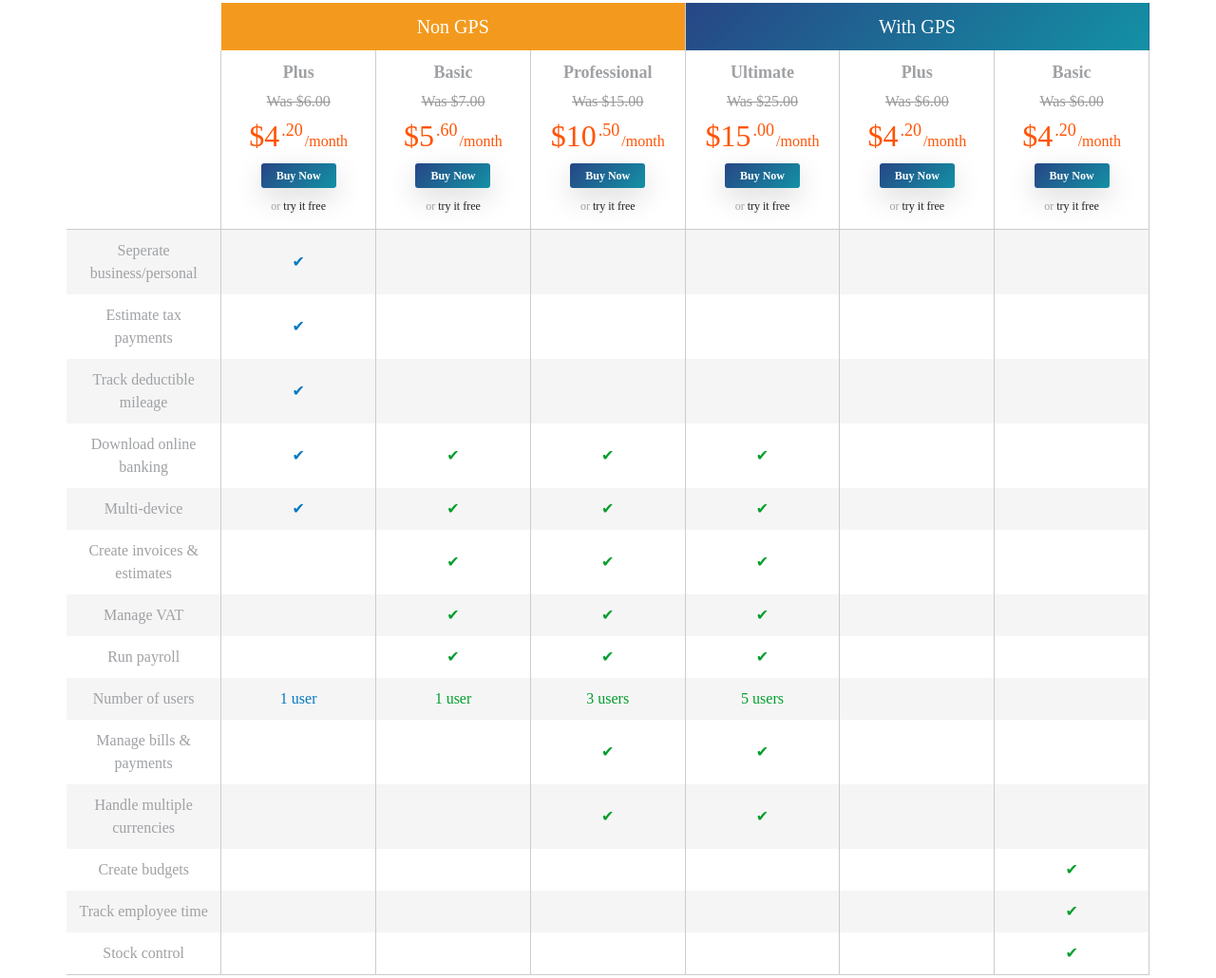
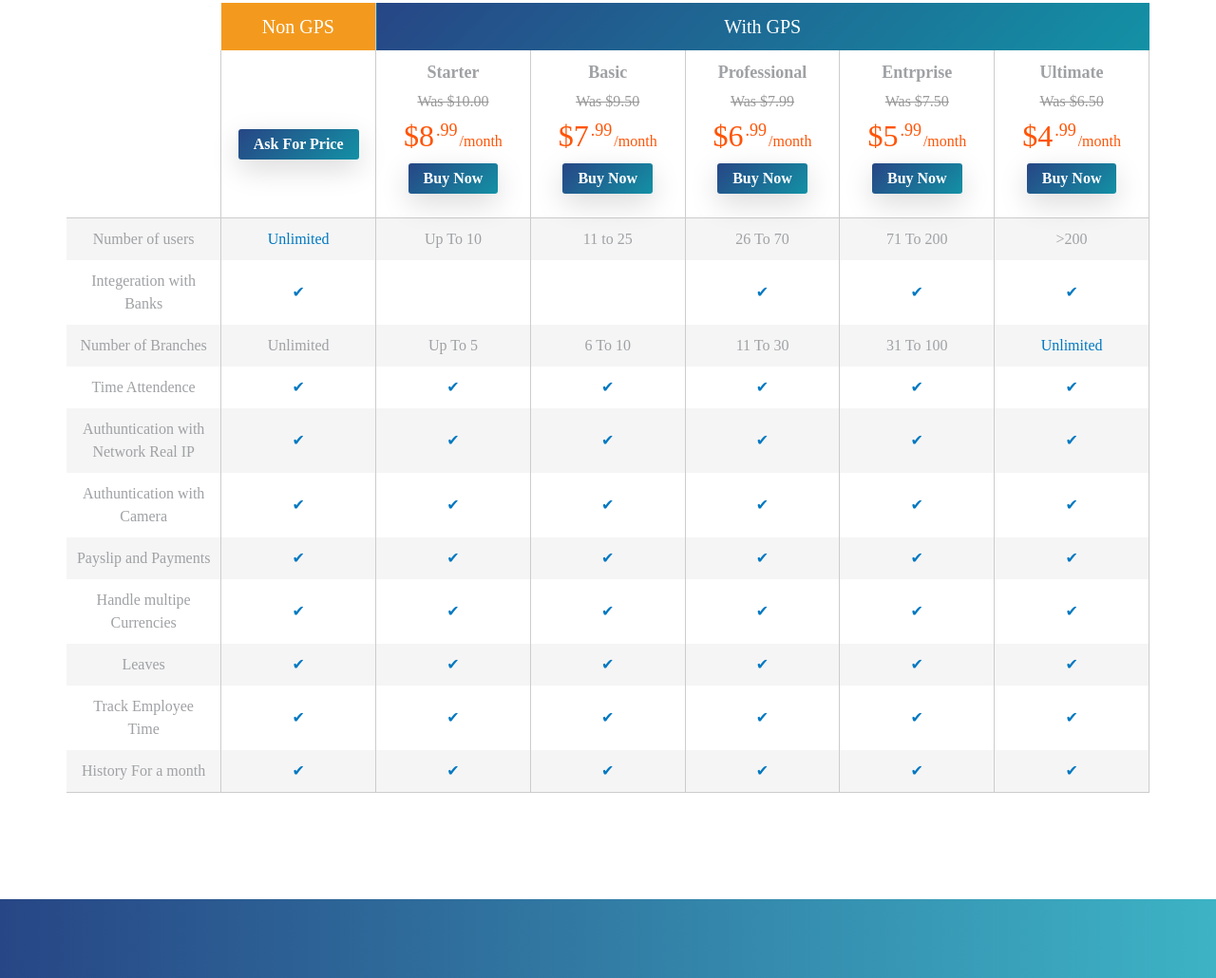
Before and after one commit to MAhmoud2527/in-out, a plain HTML site: page pricing.html in a window 1280 px wide. Shown: the part 683-1713 px from the top of the page at 95% size. Drawn offline with Linux system fonts and the light colour scheme.

Commit message:
update Table data

```diff
--- a/css/style.css
+++ b/css/style.css
@@ -1405,7 +1405,7 @@ figure figcaption {
 .comparison .price-buy {
   background:#18829ceb;
   padding:10px 20px;
-  font-size:12px;
+  font-size:16px;
   display:inline-block;
   color:#FFF;
   font-weight: bold;
--- a/css/style2.css
+++ b/css/style2.css
@@ -3158,7 +3158,7 @@ figure figcaption {
 .comparison .price-buy {
   background:#18829ceb;
   padding:10px 20px;
-  font-size:12px;
+  font-size:16px;
   display:inline-block;
   font-weight: bold;
   font-family: cairo;
--- a/pricing.html
+++ b/pricing.html
@@ -133,256 +133,221 @@
                 <thead>
                   <tr>
                     <th class="tl tl2"></th>
-                    <th  colspan="3" class="qbse">
+                    <th  colspan="" class="qbse">
                       Non GPS
                     </th>
-                    <th colspan="3" class="qbo">
+                    <th colspan="5" class="qbo">
                       With GPS
                     </th>
                   </tr>
                   <tr>
                     <th class="tl"></th>
                     <th class="compare-heading">
-                      Plus
+
                     </th>
                     <th class="compare-heading">
-                       Basic
+                       Starter
+                    </th>
+                    <th class="compare-heading">
+                      Basic
                     </th>
                     <th class="compare-heading">
                       Professional
                     </th>
                     <th class="compare-heading">
-                      Ultimate
+                      Entrprise
                     </th>
                     <th class="compare-heading">
-                      Plus
-                    </th>
-                    <th class="compare-heading">
-                       Basic
+                       Ultimate
                     </th>
                   </tr>
                   <tr>
                     <th></th>
                     <th class="price-info">
-                      <div class="price-was">Was $6.00</div>
-                      <div class="price-now"><span>$4<span class="price-small">.20</span></span> /month</div>
-                      <div><a href="#" class="price-buy btn btn-primary" data-toggle="modal" data-target="#FormDetials">Buy <span class="hide-mobile">Now</span></a></div>
-                      <div class="price-try"><span class="hide-mobile">or </span><a href="#">try <span class="hide-mobile">it free</span></a></div>
+                      <!-- <div class="price-was">Was $6.00</div> -->
+                      <!-- <div class="price-now"><span>$4<span class="price-small">.20</span></span> /month</div> -->
+                      <div>
+                        <a href="#" class="price-buy btn btn-primary" data-toggle="modal"
+                         data-target="#FormDetials">Ask For Price<span class="hide-mobile"></span>
+                        </a>
+                      </div>
+                      <!-- <div class="price-try"><span class="hide-mobile">or </span><a href="#">try <span class="hide-mobile">it free</span></a></div> -->
                     </th>
                     <th class="price-info">
-                      <div class="price-was">Was $7.00</div>
-                      <div class="price-now"><span>$5<span class="price-small">.60</span></span> /month</div>
+                      <div class="price-was">Was $10.00</div>
+                      <div class="price-now"><span>$8<span class="price-small">.99</span></span> /month</div>
                       <div><a href="#" class="price-buy btn btn-primary" data-toggle="modal" data-target="#FormDetials">Buy <span class="hide-mobile">Now</span></a></div>
-                      <div class="price-try"><span class="hide-mobile">or </span><a href="#">try <span class="hide-mobile">it free</span></a></div>
+                      <!-- <div class="price-try"><span class="hide-mobile">or </span><a href="#">try <span class="hide-mobile">it free</span></a></div> -->
                     </th>
                     <th class="price-info">
-                      <div class="price-was">Was $15.00</div>
-                      <div class="price-now"><span>$10<span class="price-small">.50</span></span> /month</div>
+                      <div class="price-was">Was $9.50</div>
+                      <div class="price-now"><span>$7<span class="price-small">.99</span></span> /month</div>
                       <div><a href="#" class="price-buy btn btn-primary" data-toggle="modal" data-target="#FormDetials">Buy <span class="hide-mobile">Now</span></a></div>
-                      <div class="price-try"><span class="hide-mobile">or </span><a href="#">try <span class="hide-mobile">it free</span></a></div>
+                      <!-- <div class="price-try"><span class="hide-mobile">or </span><a href="#">try <span class="hide-mobile">it free</span></a></div> -->
                     </th>
                     <th class="price-info">
-                      <div class="price-was">Was $25.00</div>
-                      <div class="price-now"><span>$15<span class="price-small">.00</span></span> /month</div>
+                      <div class="price-was">Was $7.99</div>
+                      <div class="price-now"><span>$6<span class="price-small">.99</span></span> /month</div>
                       <div><a href="#" class="price-buy btn btn-primary" data-toggle="modal" data-target="#FormDetials">Buy <span class="hide-mobile">Now</span></a></div>
-                      <div class="price-try"><span class="hide-mobile">or </span><a href="#">try <span class="hide-mobile">it free</span></a></div>
+                      <!-- <div class="price-try"><span class="hide-mobile">or </span><a href="#">try <span class="hide-mobile">it free</span></a></div> -->
                     </th>
                     <th class="price-info">
-                      <div class="price-was">Was $6.00</div>
-                      <div class="price-now"><span>$4<span class="price-small">.20</span></span> /month</div>
+                      <div class="price-was">Was $7.50</div>
+                      <div class="price-now"><span>$5<span class="price-small">.99</span></span> /month</div>
                       <div><a href="#" class="price-buy btn btn-primary" data-toggle="modal" data-target="#FormDetials">Buy <span class="hide-mobile">Now</span></a></div>
-                      <div class="price-try"><span class="hide-mobile">or </span><a href="#">try <span class="hide-mobile">it free</span></a></div>
+                      <!-- <div class="price-try"><span class="hide-mobile">or </span><a href="#">try <span class="hide-mobile">it free</span></a></div> -->
                     </th>
                     <th class="price-info">
-                      <div class="price-was">Was $6.00</div>
-                      <div class="price-now"><span>$4<span class="price-small">.20</span></span> /month</div>
+                      <div class="price-was">Was $6.50</div>
+                      <div class="price-now"><span>$4<span class="price-small">.99</span></span> /month</div>
                       <div><a href="#" class="price-buy btn btn-primary" data-toggle="modal" data-target="#FormDetials">Buy <span class="hide-mobile">Now</span></a></div>
-                      <div class="price-try"><span class="hide-mobile">or </span><a href="#">try <span class="hide-mobile">it free</span></a></div>
+                      <!-- <div class="price-try"><span class="hide-mobile">or </span><a href="#">try <span class="hide-mobile">it free</span></a></div> -->
                     </th>
                   </tr>
                 </thead>
                 <tbody>
                   <tr>
                     <td></td>
-                    <td colspan="6">Seperate business from personal spending</td>
-                  </tr>
-                  <tr class="compare-row">
-                    <td>Seperate business/personal</td>
-                    <td><span class="tickblue">✔</span></td>
-                    <td></td>
-                    <td></td>
-                    <td></td>
-                    <td></td>
-                    <td></td>
-                  </tr>
-                  <tr>
-                    <td>&nbsp;</td>
-                    <td colspan="6">Estimate tax payments</td>
-                  </tr>
-                  <tr>
-                    <td>Estimate tax payments</td>
-                    <td><span class="tickblue">✔</span></td>
-                    <td></td>
-                    <td></td>
-                    <td></td>
-                    <td></td>
-                    <td></td>
-                  </tr>
-                  <tr>
-                    <td>&nbsp;</td>
-                    <td colspan="6">Track deductible mileage</td>
-                  </tr>
-                  <tr class="compare-row">
-                    <td>Track deductible mileage</td>
-                    <td><span class="tickblue">✔</span></td>
-                    <td></td>
-                    <td></td>
-                    <td></td>
-                    <td></td>
-                    <td></td>
-                  </tr>
-                  <tr>
-                    <td>&nbsp;</td>
-                    <td colspan="6">Download online banking</td>
-                  </tr>
-                  <tr>
-                    <td>Download online banking</td>
-                    <td><span class="tickblue">✔</span></td>
-                    <td><span class="tickgreen">✔</span></td>
-                    <td><span class="tickgreen">✔</span></td>
-                    <td><span class="tickgreen">✔</span></td>
-                    <td></td>
-                    <td></td>
-                  </tr>
-                  <tr>
-                    <td>&nbsp;</td>
-                    <td colspan="6">Works on PC, Mac & mobile</td>
-                  </tr>
-                  <tr class="compare-row">
-                    <td>Multi-device</td>
-                    <td><span class="tickblue">✔</span></td>
-                    <td><span class="tickgreen">✔</span></td>
-                    <td><span class="tickgreen">✔</span></td>
-                    <td><span class="tickgreen">✔</span></td>
-                    <td></td>
-                    <td></td>
-                  </tr>
-                  <tr>
-                    <td>&nbsp;</td>
-                    <td colspan="6">Create invoices & estimates</td>
-                  </tr>
-                  <tr>
-                    <td>Create invoices & estimates</td>
-                    <td></td>
-                    <td><span class="tickgreen">✔</span></td>
-                    <td><span class="tickgreen">✔</span></td>
-                    <td><span class="tickgreen">✔</span></td>
-                    <td></td>
-                    <td></td>
-                  </tr>
-                  <tr>
-                    <td>&nbsp;</td>
-                    <td colspan="6">Manage VAT</td>
-                  </tr>
-                  <tr class="compare-row">
-                    <td>Manage VAT</td>
-                    <td></td>
-                    <td><span class="tickgreen">✔</span></td>
-                    <td><span class="tickgreen">✔</span></td>
-                    <td><span class="tickgreen">✔</span></td>
-                    <td></td>
-                    <td></td>
-                  </tr>
-                  <tr>
-                    <td>&nbsp;</td>
-                    <td colspan="6">Run payroll</td>
-                  </tr>
-                  <tr>
-                    <td>Run payroll</td>
-                    <td></td>
-                    <td><span class="tickgreen">✔</span></td>
-                    <td><span class="tickgreen">✔</span></td>
-                    <td><span class="tickgreen">✔</span></td>
-                    <td></td>
-                    <td></td>
-                  </tr>
-                  <tr>
-                    <td>&nbsp;</td>
                     <td colspan="6">Number of users</td>
                   </tr>
                   <tr class="compare-row">
                     <td>Number of users</td>
-                    <td class="tickblue">1 user</td>
-                    <td class="tickgreen">1 user</td>
-                    <td class="tickgreen">3 users</td>
-                    <td class="tickgreen">5 users</td>
-                    <td></td>
-                    <td></td>
+                    <td class="tickblue"> Unlimited </td>
+                    <td> Up To 10 </td>
+                    <td> 11 to 25 </td>
+                    <td> 26 To 70 </td>
+                    <td> 71 To 200 </td>
+                    <td> >200 </td>
                   </tr>
                   <tr>
                     <td>&nbsp;</td>
-                    <td colspan="6">Manage bills & payments</td>
+                    <td colspan="6">Integeration with Banks</td>
                   </tr>
                   <tr>
-                    <td>Manage bills & payments</td>
+                    <td>Integeration with Banks</td>
+                    <td><span class="tickblue">✔</span></td>
                     <td></td>
                     <td></td>
-                    <td><span class="tickgreen">✔</span></td>
-                    <td><span class="tickgreen">✔</span></td>
-                    <td></td>
-                    <td></td>
+                    <td><span class="tickblue">✔</span></td>
+                    <td><span class="tickblue">✔</span></td>
+                    <td><span class="tickblue">✔</span></td>
                   </tr>
                   <tr>
                     <td>&nbsp;</td>
-                    <td colspan="6">Handle multiple currencies</td>
+                    <td colspan="6">Number of Branches</td>
                   </tr>
                   <tr class="compare-row">
-                    <td>Handle multiple currencies</td>
-                    <td></td>
-                    <td></td>
-                    <td><span class="tickgreen">✔</span></td>
-                    <td><span class="tickgreen">✔</span></td>
-                    <td></td>
-                    <td></td>
+                    <td>Number of Branches</td>
+                    <td >Unlimited</td>
+                    <td> Up To 5</td>
+                    <td> 6 To 10 </td>
+                    <td> 11 To 30 </td>
+                    <td> 31 To 100</td>
+                    <td class="tickblue">Unlimited</td>
                   </tr>
                   <tr>
                     <td>&nbsp;</td>
-                    <td colspan="6">Create budgets</td>
+                    <td colspan="6">Time Attendence</td>
                   </tr>
                   <tr>
-                    <td>Create budgets</td>
-                    <td></td>
-                    <td></td>
-                    <td></td>
-                    <td></td>
-                    <td></td>
-                    <td><span class="tickgreen">✔</span></td>
+                    <td>Time Attendence</td>
+                    <td><span class="tickblue">✔</span></td>
+                    <td><span class="tickblue">✔</span></td>
+                    <td><span class="tickblue">✔</span></td>
+                    <td><span class="tickblue">✔</span></td>
+                    <td><span class="tickblue">✔</span></td>
+                    <td><span class="tickblue">✔</span></td>
                   </tr>
                   <tr>
                     <td>&nbsp;</td>
-                    <td colspan="6">Track employee time</td>
+                    <td colspan="6">Authuntication with Network Real IP</td>
                   </tr>
                   <tr class="compare-row">
-                    <td>Track employee time</td>
-                    <td></td>
-                    <td></td>
-                    <td></td>
-                    <td></td>
-                    <td></td>
-                    <td><span class="tickgreen">✔</span></td>
+                    <td>Authuntication with Network Real IP</td>
+                    <td><span class="tickblue">✔</span></td>
+                    <td><span class="tickblue">✔</span></td>
+                    <td><span class="tickblue">✔</span></td>
+                    <td><span class="tickblue">✔</span></td>
+                    <td><span class="tickblue">✔</span></td>
+                    <td><span class="tickblue">✔</span></td>
                   </tr>
                   <tr>
                     <td>&nbsp;</td>
-                    <td colspan="6">Stock control</td>
+                    <td colspan="6">Authuntication with Camera</td>
                   </tr>
                   <tr>
-                    <td>Stock control</td>
-                    <td></td>
-                    <td></td>
-                    <td></td>
-                    <td></td>
-                    <td></td>
-                    <td><span class="tickgreen">✔</span></td>
+                    <td>Authuntication with Camera</td>
+                    <td><span class="tickblue">✔</span></td>
+                    <td><span class="tickblue">✔</span></td>
+                    <td><span class="tickblue">✔</span></td>
+                    <td><span class="tickblue">✔</span></td>
+                    <td><span class="tickblue">✔</span></td>
+                    <td><span class="tickblue">✔</span></td>
+                  </tr>
+                  <tr>
+                    <td>&nbsp;</td>
+                    <td colspan="6">Payslip and Payments</td>
+                  </tr>
+                  <tr class="compare-row">
+                    <td>Payslip and Payments</td>
+                    <td><span class="tickblue">✔</span></td>
+                    <td><span class="tickblue">✔</span></td>
+                    <td><span class="tickblue">✔</span></td>
+                    <td><span class="tickblue">✔</span></td>
+                    <td><span class="tickblue">✔</span></td>
+                    <td><span class="tickblue">✔</span></td>
+                  </tr>
+                  <tr>
+                    <td>&nbsp;</td>
+                    <td colspan="6">Handle multipe Currencies</td>
+                  </tr>
+                  <tr>
+                    <td>Handle multipe Currencies</td>
+                    <td><span class="tickblue">✔</span></td>
+                    <td><span class="tickblue">✔</span></td>
+                    <td><span class="tickblue">✔</span></td>
+                    <td><span class="tickblue">✔</span></td>
+                    <td><span class="tickblue">✔</span></td>
+                    <td><span class="tickblue">✔</span></td>
+                  </tr>
+                  <tr>
+                    <td>&nbsp;</td>
+                    <td colspan="6">Leaves</td>
+                  </tr>
+                  <tr class="compare-row">
+                    <td>Leaves</td>
+                    <td class="tickblue">✔</td>
+                    <td class="tickblue">✔</td>
+                    <td class="tickblue">✔</td>
+                    <td class="tickblue">✔</td>
+                    <td><span class="tickblue">✔</span></td>
+                    <td><span class="tickblue">✔</span></td>
+                  </tr>
+                  <tr>
+                    <td>&nbsp;</td>
+                    <td colspan="6">Track Employee Time</td>
+                  </tr>
+                  <tr>
+                    <td>Track Employee Time</td>
+                    <td><span class="tickblue">✔</span></td>
+                    <td><span class="tickblue">✔</span></td>
+                    <td><span class="tickblue">✔</span></td>
+                    <td><span class="tickblue">✔</span></td>
+                    <td><span class="tickblue">✔</span></td>
+                    <td><span class="tickblue">✔</span></td>
+                  </tr>
+                  <tr>
+                    <td>&nbsp;</td>
+                    <td colspan="6">History For a month</td>
+                  </tr>
+                  <tr class="compare-row">
+                    <td>History For a month</td>
+                    <td><span class="tickblue">✔</span></td>
+                    <td><span class="tickblue">✔</span></td>
+                    <td><span class="tickblue">✔</span></td>
+                    <td><span class="tickblue">✔</span></td>
+                    <td><span class="tickblue">✔</span></td>
+                    <td><span class="tickblue">✔</span></td>
                   </tr>
                 </tbody>
               </table>
```
